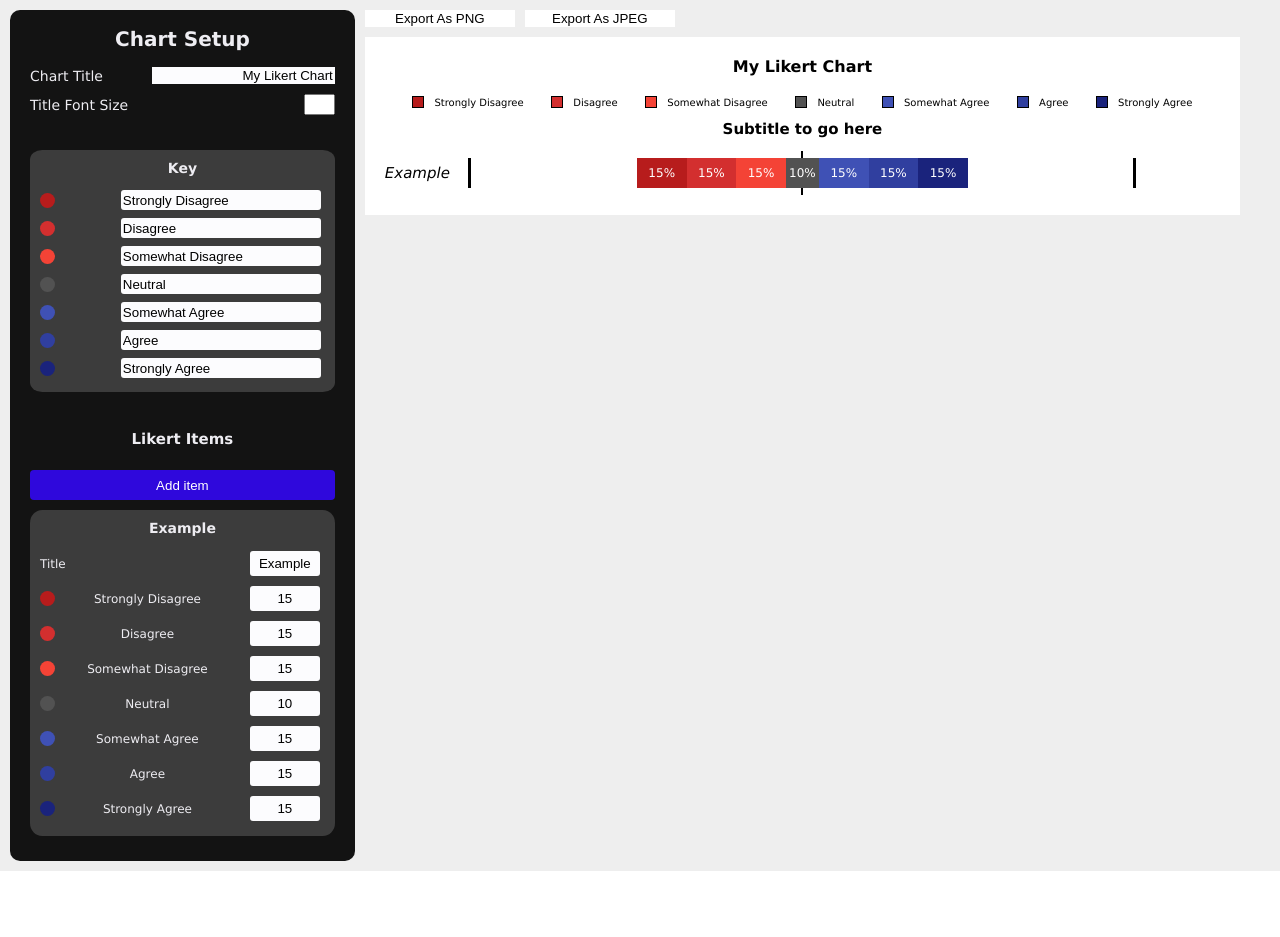
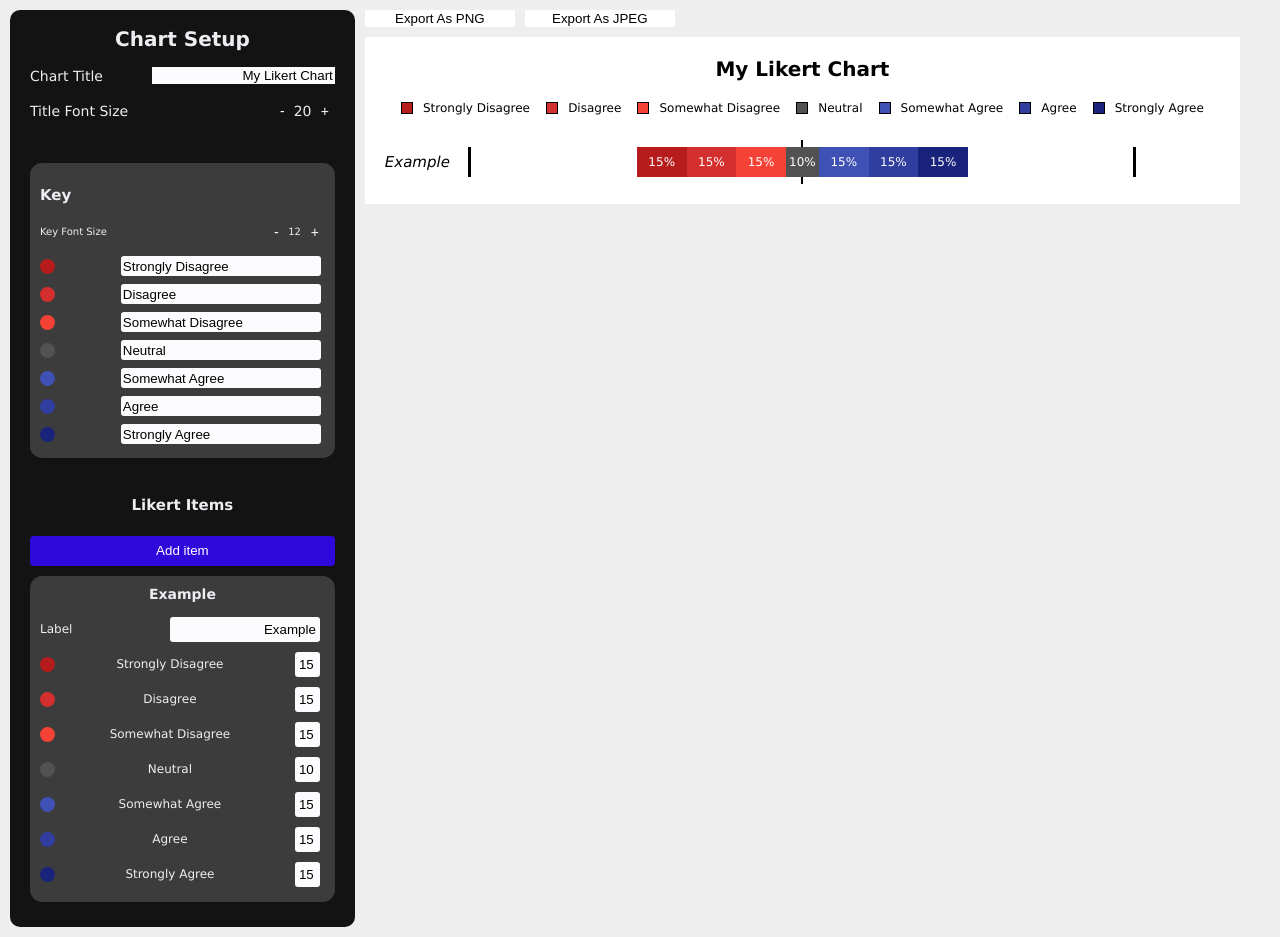
Before and after one commit to JackHoltNU/datavis, a Next.js app: page / in a window 1280 px wide. Before the commit the page ends 871 px from the top, so only its background shows below. Built offline with nearby package versions, Linux system fonts and the light colour scheme.

Commit message:
improves new item animation, adds controls for font size, removes subtitle for now

```diff
--- a/components/chartCard.tsx
+++ b/components/chartCard.tsx
@@ -3,11 +3,16 @@ import { Item, LikertKey, ChartCard } from "./types/types";
 import Key from "./key";
 
 const ComponentToPrint = React.forwardRef<HTMLInputElement, ChartCard>(
-  ({ title, subtitle, items, likertKey, likerts }: ChartCard, ref) => (
+  (
+    { title, titleFontSize, subtitle, items, likertKey, likerts }: ChartCard,
+    ref
+  ) => (
     <div ref={ref} className="chartcard__inner">
-      <h1 className="chartcard__title">{title}</h1>
+      <h1 className="chartcard__title" style={{ fontSize: titleFontSize }}>
+        {title}
+      </h1>
       {items[0] && <Key likertKey={likertKey} />}
-      <h2>Subtitle to go here</h2>
+      <h2>{subtitle}</h2>
       {likerts.map((likert) => {
         return likert;
       })}
@@ -18,6 +23,7 @@ ComponentToPrint.displayName = "ComponentToPrint";
 
 const ChartCard = ({
   title,
+  titleFontSize,
   subtitle,
   items,
   likertKey,
@@ -55,6 +61,7 @@ const ChartCard = ({
       <ComponentToPrint
         ref={componentRef}
         title={title}
+        titleFontSize={titleFontSize}
         subtitle={subtitle}
         items={items}
         likertKey={likertKey}
--- a/components/itemInput.tsx
+++ b/components/itemInput.tsx
@@ -71,14 +71,18 @@ const ItemInput = ({ item, likertKey, updateItems, id }: Props) => {
   return (
     <section className="data__input-section">
       <div className="data__input--box data__input--boxitem">
-        <h2 className="data__input--item-title">{itemName}</h2>
-        <BlockInput
-          inputName="Title"
-          colour={null}
-          itemName={itemName}
-          inputValue={itemName}
-          callback={setItemTitle}
-        />
+        <h2 className="data__input--itemtitle">{itemName}</h2>
+        <div className="data__input--settitle">
+          <label className="data__input--textlabel">Label</label>
+          <input
+            className="data__input--textinput"
+            type="text"
+            value={itemName}
+            onChange={(e) => {
+              setItemTitle(e.target.value);
+            }}
+          />
+        </div>
         {blockInputs}
       </div>
     </section>
--- a/components/key.tsx
+++ b/components/key.tsx
@@ -1,4 +1,4 @@
-import KeyItem from "./keyItem";
+import KeyItemView from "./keyItemView";
 import { LikertKey } from "./types/types";
 
 interface Props {
@@ -9,13 +9,7 @@ const Key = ({ likertKey }: Props) => {
   return (
     <div className="key">
       {likertKey.keyItems.map((keyItem) => {
-        return (
-          <KeyItem
-            name={keyItem.name}
-            colour={keyItem.colour}
-            key={keyItem.id}
-          />
-        );
+        return <KeyItemView keyItem={keyItem} fontSize={likertKey.fontSize} />;
       })}
     </div>
   );
--- a/components/keyInput.tsx
+++ b/components/keyInput.tsx
@@ -8,21 +8,57 @@ interface Props {
 }
 
 const KeyInput = ({ likertKey, updateKey }: Props) => {
-  const updateKeyItem = useCallback((value: KeyItem, num) => {
-    const tempKeyItems = likertKey.keyItems;
-    tempKeyItems[num] = value;
+  const [fontSize, setFontSize] = useState(likertKey.fontSize);
+  const updateKeyItem = useCallback(
+    (value: KeyItem, num) => {
+      const tempKeyItems = likertKey.keyItems;
+      tempKeyItems[num] = value;
 
+      const newKey: LikertKey = {
+        keyItems: [...tempKeyItems],
+        fontSize: fontSize,
+      };
+
+      updateKey(newKey);
+    },
+    [fontSize]
+  );
+
+  useEffect(() => {
     const newKey: LikertKey = {
-      keyItems: [...tempKeyItems],
+      keyItems: likertKey.keyItems,
+      fontSize: fontSize,
     };
-
     updateKey(newKey);
-  }, []);
+  }, [fontSize]);
 
   return (
     <section className="data__input-section">
       <div className="data__input--box data__input--boxkey">
         <h2 className="data__input--item-title">Key</h2>
+        <div className="chartsetup__pair">
+          <label>Key Font Size</label>
+          <div className="incrementpair">
+            <button
+              className="incrementpair__btn"
+              onClick={() => {
+                setFontSize(fontSize - 1);
+              }}
+            >
+              -
+            </button>
+            <p className="chartsetup__fontsize">{fontSize}</p>
+            <button
+              className="incrementpair__btn"
+              onClick={() => {
+                setFontSize(fontSize + 1);
+              }}
+            >
+              +
+            </button>
+          </div>
+        </div>
+
         {likertKey.keyItems.map((keyItem, index) => {
           return (
             <KeyItemInput
--- a/components/keyItem.tsx
+++ /dev/null
@@ -1,18 +0,0 @@
-interface Props {
-  name: string;
-  colour: string;
-}
-
-const KeyItem = ({ name, colour }: Props) => {
-  return (
-    <div className="key__item">
-      <div
-        className={"key__item-colour"}
-        style={{ backgroundColor: colour }}
-      ></div>
-      <span className="key__item-name">{name}</span>
-    </div>
-  );
-};
-
-export default KeyItem;
--- /dev/null
+++ b/components/keyItemView.tsx
@@ -0,0 +1,22 @@
+import { KeyItem } from "./types/types";
+
+interface Props {
+  keyItem: KeyItem;
+  fontSize: number;
+}
+
+const KeyItemView = ({ keyItem, fontSize }: Props) => {
+  return (
+    <div className="key__item">
+      <div
+        className={"key__item-colour"}
+        style={{ backgroundColor: keyItem.colour }}
+      ></div>
+      <span className="key__item-name" style={{ fontSize: fontSize }}>
+        {keyItem.name}
+      </span>
+    </div>
+  );
+};
+
+export default KeyItemView;
--- a/components/types/types.tsx
+++ b/components/types/types.tsx
@@ -6,6 +6,7 @@ type Item = {
 
 type LikertKey = {
   keyItems: KeyItem[];
+  fontSize: number;
 };
 
 type KeyItem = {
@@ -21,6 +22,7 @@ type Block = {
 
 type ChartCard = {
   title: string;
+  titleFontSize: number;
   subtitle: string;
   items: Item[];
   likertKey: LikertKey;
--- a/pages/index.tsx
+++ b/pages/index.tsx
@@ -52,6 +52,7 @@ export default function Home() {
     },
   ]);
   const [key, setKey] = useState<LikertKey>({
+    fontSize: 12,
     keyItems: [
       {
         name: "Strongly Disagree",
@@ -92,6 +93,7 @@ export default function Home() {
   });
   const [likerts, setLikerts] = useState<JSX.Element[]>([]);
   const [chartTitle, setChartTitle] = useState("My Likert Chart");
+  const [chartTitleFontSize, setChartTitleFontSize] = useState(20);
 
   const updateItems = useCallback(
     (item: Item, id: number) => {
@@ -150,17 +152,29 @@ export default function Home() {
           </div>
           <div className="chartsetup__pair">
             <label>Title Font Size</label>
-            <input
-              type="text"
-              className="chartsetup__fontsize"
-              value=""
-              onChange={(e) => {
-                setChartTitle(e.target.value);
-              }}
-            />
+            <div className="incrementpair">
+              <button
+                className="incrementpair__btn"
+                onClick={() => {
+                  setChartTitleFontSize(chartTitleFontSize - 1);
+                }}
+              >
+                -
+              </button>
+              <p className="chartsetup__fontsize">{chartTitleFontSize}</p>
+              <button
+                className="incrementpair__btn"
+                onClick={() => {
+                  setChartTitleFontSize(chartTitleFontSize + 1);
+                }}
+              >
+                +
+              </button>
+            </div>
           </div>
         </div>
-        <KeyInput likertKey={key} updateKey={updateKey} />
+        {key.keyItems && <KeyInput likertKey={key} updateKey={updateKey} />}
+
         <h2>Likert Items</h2>
         <button className="btn" onClick={addNewItem}>
           Add item
@@ -181,7 +195,8 @@ export default function Home() {
       <section className="chartArea">
         <ChartCard
           title={chartTitle}
-          subtitle="test"
+          titleFontSize={chartTitleFontSize}
+          subtitle=""
           items={items}
           likertKey={key}
           likerts={likerts}
--- a/styles/_chart.scss
+++ b/styles/_chart.scss
@@ -75,17 +75,23 @@
 
 @keyframes likertenter {
   0% {
-    transform: translateY(-3rem);
+    transform: scaleX(0%);
+  }
+  40% {
+    transform: scaleX(110%);
+  }
+  70% {
+    transform: scaleX(95%);
   }
   100% {
-    transform: translateY(0);
+    transform: scaleX(100%);
   }
 }
 
 .likert__inner {
   animation-name: likertenter;
-  animation-duration: 0.5s;
-  animation-timing-function: ease-in-out;
+  animation-duration: 0.7s;
+  animation-timing-function: ease;
   display: flex;
   font-size: 1.2rem;
   height: 100%;
@@ -100,6 +106,13 @@
   justify-content: center;
   height: 100%;
   transition: all 0.5s ease-out;
+}
+
+.likert__block:hover {
+  box-shadow: 3px 2px 2px rgba(69, 69, 69, 0.468);
+  cursor: pointer;
+  transform: scaleY(110%);
+  transition: all 0.1s ease-out;
 }
 
 .likert__block--negative-space {
--- a/styles/_sidebar.scss
+++ b/styles/_sidebar.scss
@@ -5,7 +5,7 @@
     align-items: center;
     display: flex;
     justify-content: space-between;
-    margin-bottom: 1rem;
+    margin-bottom: 0.5rem;
     width: 100%;
   }
   &__title {
@@ -15,7 +15,25 @@
     text-align: right;
   }
   &__fontsize {
-    width: 10%;
+    width: 2rem;
+    text-align: center;
+  }
+}
+
+.incrementpair {
+  display: flex;
+  justify-content: space-between;
+  width: 20%;
+
+  &__btn {
+    background-color: transparent;
+    border: none;
+    color: $color-light;
+    font-size: 1.4rem;
+  }
+
+  &__btn:hover {
+    cursor: pointer;
   }
 }
 
@@ -48,7 +66,7 @@ item {
   width: 100%;
 }
 
-.data__input--item-title {
+.data__input--itemtitle {
   align-items: center;
   display: flex;
   font-size: 1.4rem;
@@ -77,9 +95,10 @@ item {
   background-color: $color-light;
   border: none;
   border-radius: 0.3rem;
-  width: 7rem;
+  width: 2.5rem;
   height: 2.5rem;
   margin: 0.5rem;
+  padding-right: 0.4rem;
   text-align: center;
 }
 
@@ -90,6 +109,27 @@ item {
   width: 20rem;
   height: 2rem;
   margin: 0.4rem;
+}
+
+.data__input--settitle {
+  align-items: center;
+  display: flex;
+  justify-content: space-between;
+}
+
+.data__input--textlabel {
+  font-size: 1.2rem;
+}
+
+.data__input--textinput {
+  background-color: $color-light;
+  border: none;
+  border-radius: 0.3rem;
+  width: 15rem;
+  height: 2.5rem;
+  margin: 0.5rem;
+  padding-right: 0.4rem;
+  text-align: right;
 }
 
 .swatch {
```
